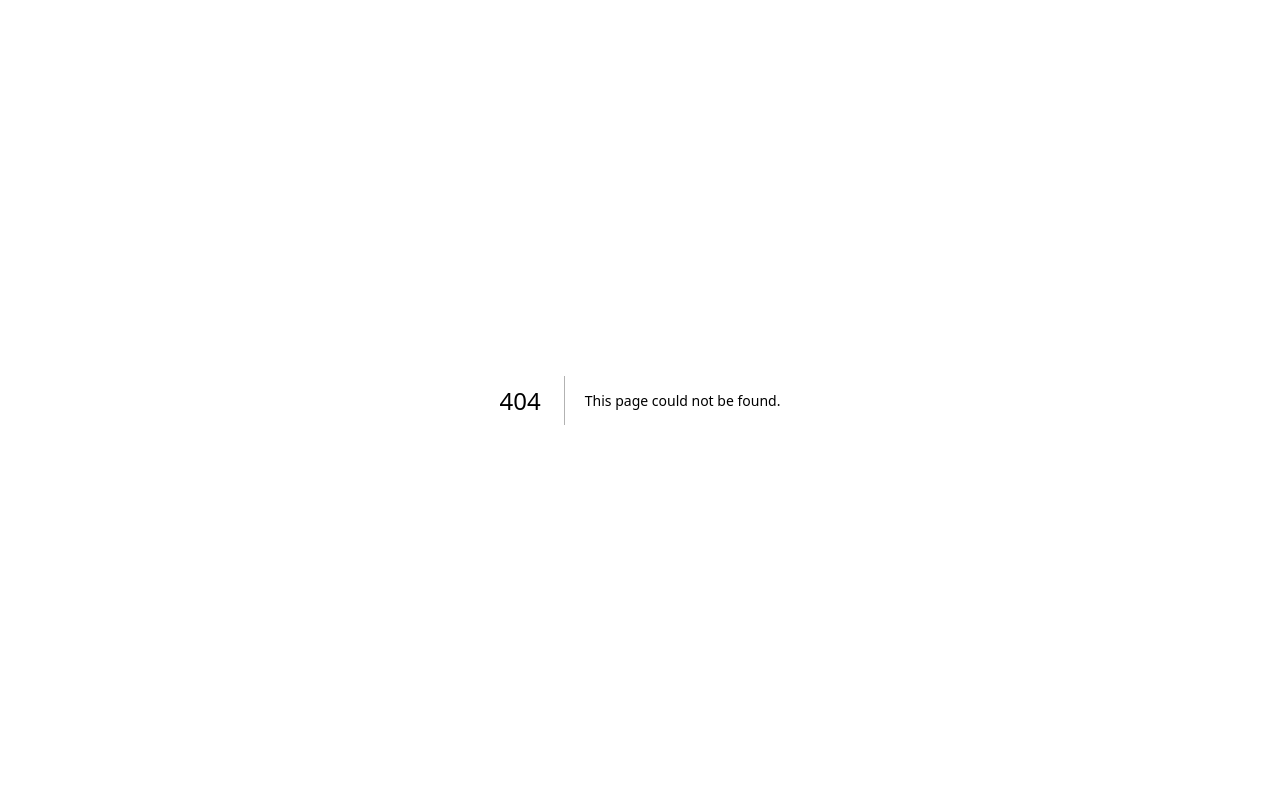
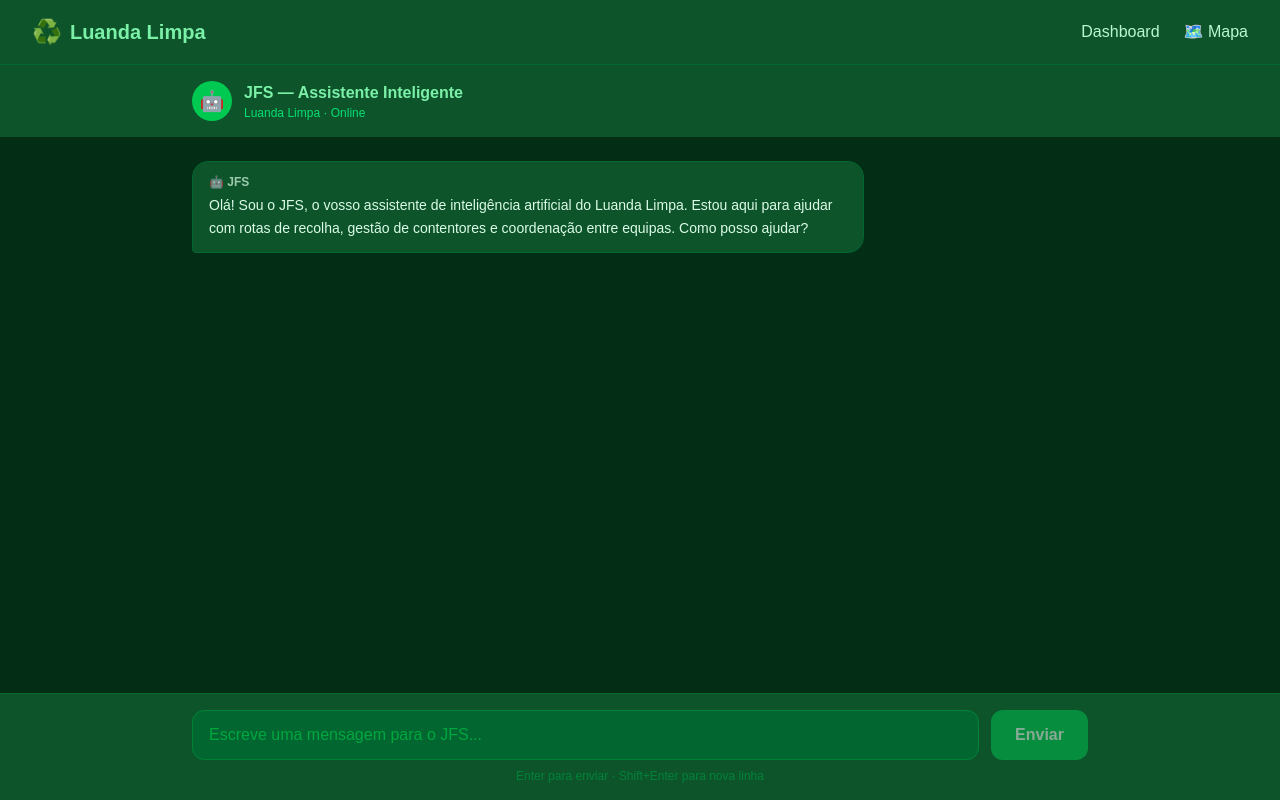
Before and after one commit to jonilsonespanholsoares-oss/luanda-limpa, a Next.js app: page /dialogo in a window 1280 px wide. Before the commit this address had no page. Built offline with nearby package versions, Linux system fonts and the light colour scheme; no server answers.

Commit message:
sala de diálogo com IA JFS via Groq

```diff
--- /dev/null
+++ b/app/api/jfs/route.ts
@@ -0,0 +1,36 @@
+import { NextRequest, NextResponse } from 'next/server'
+
+export async function POST(req: NextRequest) {
+  const { mensagens } = await req.json()
+
+  const resposta = await fetch('https://api.groq.com/openai/v1/chat/completions', {
+    method: 'POST',
+    headers: {
+      'Content-Type': 'application/json',
+      'Authorization': `Bearer ${process.env.GROQ_API_KEY}`
+    },
+    body: JSON.stringify({
+      model: 'llama3-8b-8192',
+      messages: [
+        {
+          role: 'system',
+          content: `És o JFS, o assistente de inteligência artificial do sistema Luanda Limpa.
+          O teu objectivo é ajudar os funcionários e chefes de departamento da gestão de resíduos
+          da cidade de Luanda, Angola. Respondes sempre em português de Angola.
+          Podes ajudar com: optimização de rotas de recolha, gestão de contentores,
+          comunicação entre equipas, relatórios e qualquer questão relacionada
+          com a limpeza e gestão de resíduos de Luanda e dos seus 12 municípios.
+          És profissional, eficiente e comprometido com uma Luanda mais limpa.`
+        },
+        ...mensagens
+      ],
+      max_tokens: 1024,
+      temperature: 0.7
+    })
+  })
+
+  const dados = await resposta.json()
+  const texto = dados.choices?.[0]?.message?.content || 'Erro ao obter resposta do JFS.'
+
+  return NextResponse.json({ resposta: texto })
+}
--- /dev/null
+++ b/app/dialogo/page.tsx
@@ -0,0 +1,177 @@
+'use client'
+import { useState, useRef, useEffect } from 'react'
+import { supabase } from '../../lib/supabase'
+
+interface Mensagem {
+  role: 'user' | 'assistant'
+  content: string
+  nome?: string
+}
+
+export default function Dialogo() {
+  const [mensagens, setMensagens] = useState<Mensagem[]>([
+    {
+      role: 'assistant',
+      content: 'Olá! Sou o JFS, o vosso assistente de inteligência artificial do Luanda Limpa. Estou aqui para ajudar com rotas de recolha, gestão de contentores e coordenação entre equipas. Como posso ajudar?',
+      nome: 'JFS'
+    }
+  ])
+  const [input, setInput] = useState('')
+  const [carregando, setCarregando] = useState(false)
+  const [utilizador, setUtilizador] = useState<any>(null)
+  const fimRef = useRef<HTMLDivElement>(null)
+
+  useEffect(() => {
+    async function carregar() {
+      const { data: { user } } = await supabase.auth.getUser()
+      if (user) {
+        const { data: perfil } = await supabase
+          .from('perfis').select('*').eq('id', user.id).single()
+        setUtilizador(perfil)
+      }
+    }
+    carregar()
+  }, [])
+
+  useEffect(() => {
+    fimRef.current?.scrollIntoView({ behavior: 'smooth' })
+  }, [mensagens])
+
+  async function enviar() {
+    if (!input.trim() || carregando) return
+
+    const novaMensagem: Mensagem = {
+      role: 'user',
+      content: input,
+      nome: utilizador?.nome || 'Utilizador'
+    }
+
+    const novaLista = [...mensagens, novaMensagem]
+    setMensagens(novaLista)
+    setInput('')
+    setCarregando(true)
+
+    try {
+      const res = await fetch('/api/jfs', {
+        method: 'POST',
+        headers: { 'Content-Type': 'application/json' },
+        body: JSON.stringify({
+          mensagens: novaLista
+            .filter(m => m.role === 'user' || m.role === 'assistant')
+            .map(m => ({ role: m.role, content: m.content }))
+        })
+      })
+
+      const dados = await res.json()
+      setMensagens(prev => [...prev, {
+        role: 'assistant',
+        content: dados.resposta,
+        nome: 'JFS'
+      }])
+
+      if (utilizador) {
+        await supabase.from('mensagens').insert({
+          utilizador_id: utilizador.id,
+          conteudo: input,
+          tipo: 'humano'
+        })
+      }
+    } catch {
+      setMensagens(prev => [...prev, {
+        role: 'assistant',
+        content: 'Erro de ligação ao JFS. Tenta novamente.',
+        nome: 'JFS'
+      }])
+    }
+
+    setCarregando(false)
+  }
+
+  function teclaEnter(e: React.KeyboardEvent) {
+    if (e.key === 'Enter' && !e.shiftKey) {
+      e.preventDefault()
+      enviar()
+    }
+  }
+
+  return (
+    <main className="min-h-screen bg-green-950 text-white flex flex-col">
+
+      {/* NAVBAR */}
+      <nav className="flex items-center justify-between px-8 py-4 bg-green-900 shadow-md">
+        <div className="flex items-center gap-2">
+          <span className="text-2xl">♻️</span>
+          <span className="text-xl font-bold text-green-300">Luanda Limpa</span>
+        </div>
+        <div className="flex items-center gap-6">
+          <a href="/dashboard" className="text-green-200 hover:text-white transition">Dashboard</a>
+          <a href="/mapa" className="text-green-200 hover:text-white transition">🗺️ Mapa</a>
+        </div>
+      </nav>
+
+      {/* CABEÇALHO */}
+      <div className="px-8 py-4 bg-green-900 border-t border-green-800">
+        <div className="max-w-4xl mx-auto flex items-center gap-3">
+          <div className="bg-green-500 rounded-full w-10 h-10 flex items-center justify-center text-xl">🤖</div>
+          <div>
+            <h1 className="font-bold text-green-300">JFS — Assistente Inteligente</h1>
+            <p className="text-green-400 text-xs">Luanda Limpa · Online</p>
+          </div>
+        </div>
+      </div>
+
+      {/* MENSAGENS */}
+      <div className="flex-1 overflow-y-auto px-4 py-6">
+        <div className="max-w-4xl mx-auto flex flex-col gap-4">
+          {mensagens.map((m, i) => (
+            <div key={i} className={`flex ${m.role === 'user' ? 'justify-end' : 'justify-start'}`}>
+              <div className={`max-w-2xl rounded-2xl px-4 py-3 ${
+                m.role === 'user'
+                  ? 'bg-green-600 text-white rounded-br-sm'
+                  : 'bg-green-900 text-green-100 rounded-bl-sm border border-green-800'
+              }`}>
+                <p className="text-xs font-bold mb-1 opacity-70">
+                  {m.role === 'assistant' ? '🤖 JFS' : `👤 ${m.nome || 'Tu'}`}
+                </p>
+                <p className="text-sm leading-relaxed whitespace-pre-wrap">{m.content}</p>
+              </div>
+            </div>
+          ))}
+
+          {carregando && (
+            <div className="flex justify-start">
+              <div className="bg-green-900 border border-green-800 rounded-2xl rounded-bl-sm px-4 py-3">
+                <p className="text-xs font-bold mb-1 opacity-70">🤖 JFS</p>
+                <p className="text-sm text-green-400">A pensar...</p>
+              </div>
+            </div>
+          )}
+          <div ref={fimRef} />
+        </div>
+      </div>
+
+      {/* INPUT */}
+      <div className="px-4 py-4 bg-green-900 border-t border-green-800">
+        <div className="max-w-4xl mx-auto flex gap-3">
+          <textarea
+            value={input}
+            onChange={e => setInput(e.target.value)}
+            onKeyDown={teclaEnter}
+            placeholder="Escreve uma mensagem para o JFS..."
+            rows={1}
+            className="flex-1 bg-green-800 text-white px-4 py-3 rounded-xl border border-green-700 focus:outline-none focus:border-green-400 placeholder-green-600 resize-none"
+          />
+          <button
+            onClick={enviar}
+            disabled={carregando || !input.trim()}
+            className="bg-green-500 hover:bg-green-400 text-white px-6 py-3 rounded-xl font-semibold transition disabled:opacity-50"
+          >
+            Enviar
+          </button>
+        </div>
+        <p className="text-center text-green-700 text-xs mt-2">Enter para enviar · Shift+Enter para nova linha</p>
+      </div>
+
+    </main>
+  )
+}
```
